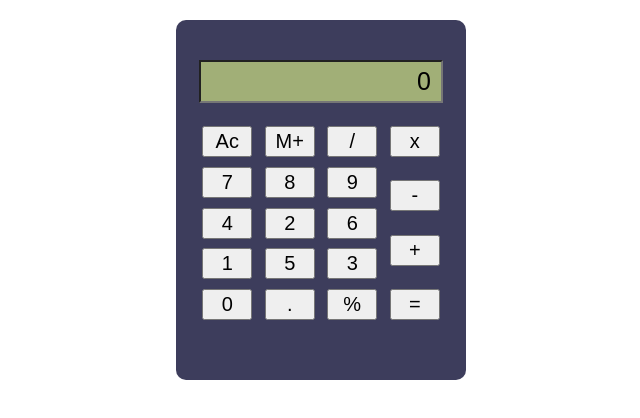
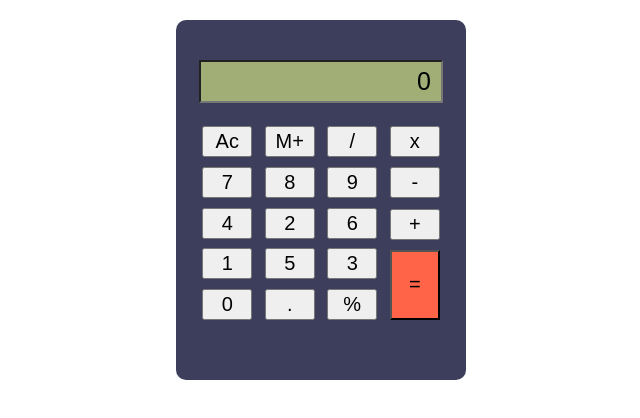
Before and after one commit to rutuja091/calculator, a plain HTML site: page index.html in a window 1280 px wide. Shown: the whole page, without its empty margins (319-959 px from the left). Drawn offline with Linux system fonts and the light colour scheme.

Commit message:
apply different color for equal(=) button

```diff
--- a/index.html
+++ b/index.html
@@ -26,7 +26,6 @@
         }
         .buttons-container{
             height: 200px;
-
             display: flex;
             flex-direction: column;
             flex-wrap: wrap;
@@ -39,6 +38,10 @@
           padding:2px 0;
           font-size: 20px;
           margin: 3px;
+        }
+        .btn-equals{
+            background-color: #FF6348;
+            height: 70px;;
         }
     </style>
 </head>
@@ -67,7 +70,7 @@
           <button class="btn">x</button>
           <button class="btn">-</button>
           <button class="btn">+</button>
-          <button class="btn">=</button>
+          <button class="btn btn-equals">=</button>
 
 
         </div>
```
